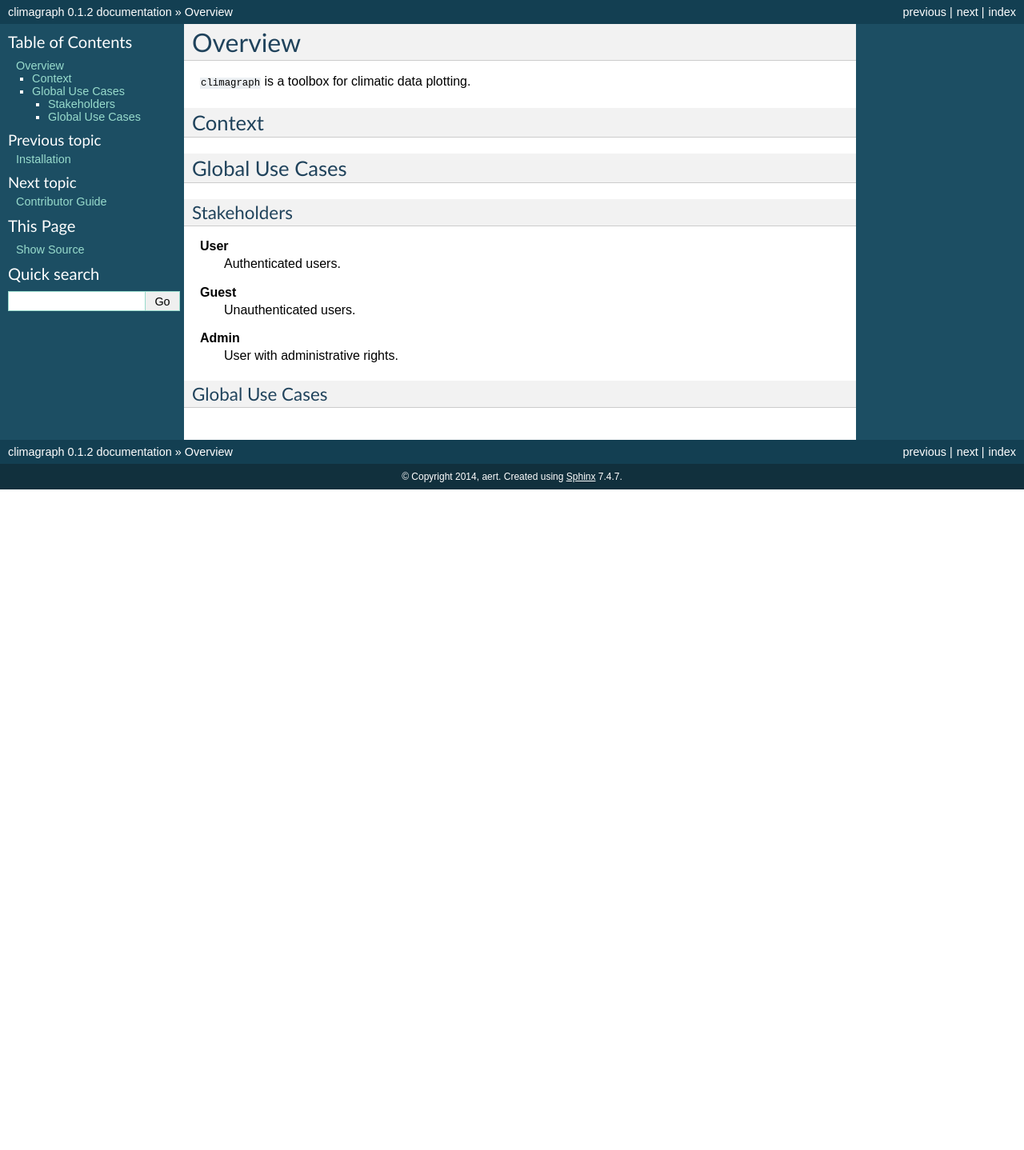
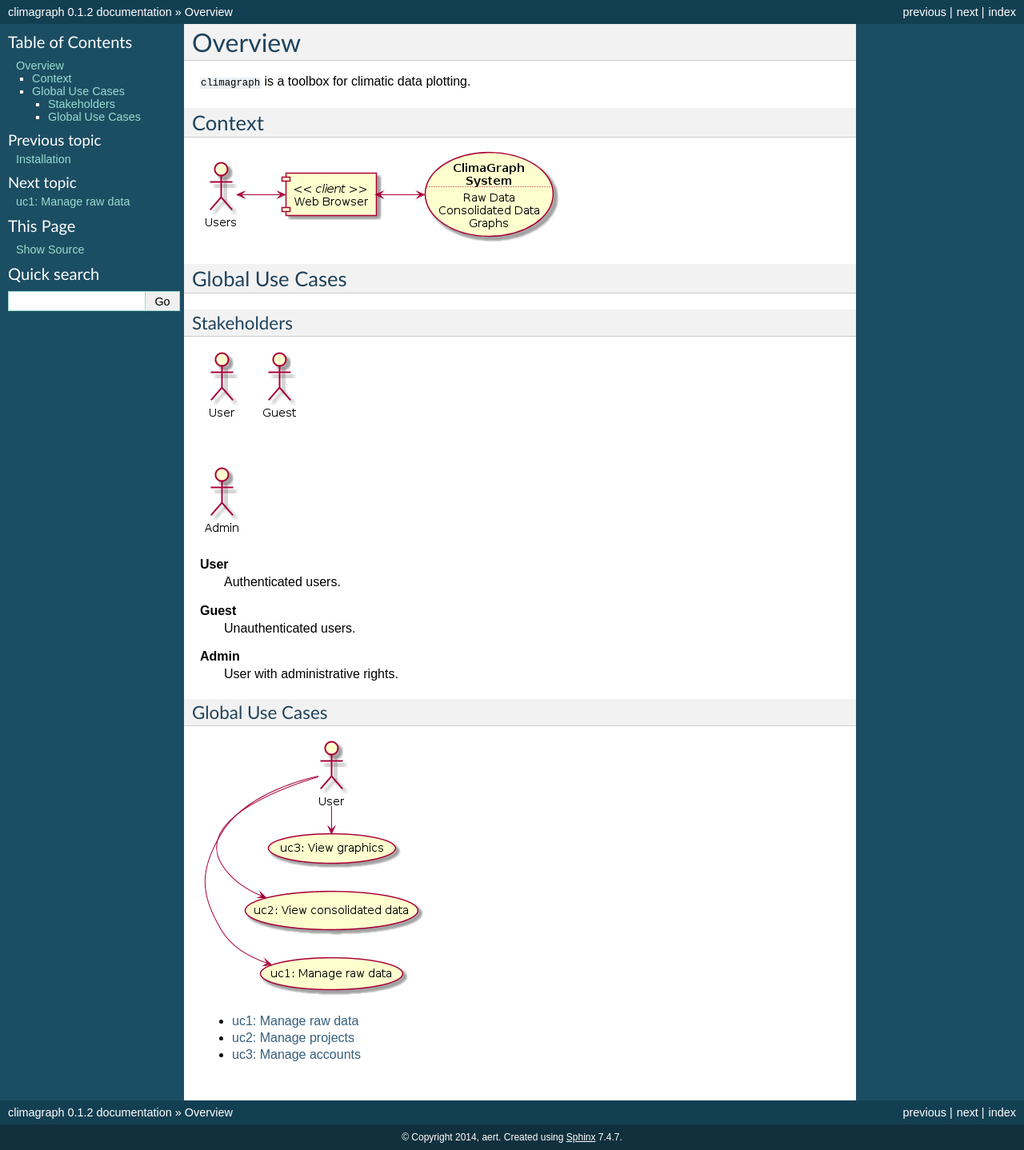
Before and after one commit to aert/aert-climagraph, a Sphinx documentation site: the page built from docs/features/overview.rst, in a window 1280 px wide. Shown: the whole page at 80% size. Built offline with Sphinx 7.4.7, drawn with Linux system fonts in a browser that asks for light colours; before the commit the page ends 900 px from its top, so only the background shows below that.

Commit message:
Add overview @docs

```diff
--- a/docs/features/overview.rst
+++ b/docs/features/overview.rst
@@ -7,17 +7,17 @@
 Context
 *******
 
-.. .. image:: /images/generated/features_overview_context.png
+.. image:: /images/generated/features_overview_context.png
 
 Global Use Cases
 ****************
 
-.. .. _actors:
+.. _actors:
 
 Stakeholders
 ------------
 
-.. .. image:: /images/generated/features_overview_stakeholders.png
+.. image:: /images/generated/features_overview_stakeholders.png
 
 **User**
     Authenticated users.
@@ -31,7 +31,11 @@
 Global Use Cases
 ----------------
 
-.. .. image:: /images/generated/features_overview_guc.png
+.. image:: /images/generated/features_overview_guc.png
 
 .. toctree::
    :maxdepth: 1
+
+   uc1_data_raw.rst
+   uc2_data_conso.rst
+   uc3_graphs.rst
--- /dev/null
+++ b/docs/features/uc2_data_conso.rst
@@ -0,0 +1,5 @@
+
+uc2: Manage projects
+====================
+
+.. .. image:: /images/generated/uc2_projects.png
--- /dev/null
+++ b/docs/features/uc3_graphs.rst
@@ -0,0 +1,5 @@
+
+uc3: Manage accounts
+====================
+
+.. .. image:: /images/generated/uc3_accounts.png
```
Also changed, not shown: docs/features/uc1_data_raw.rst (added, +14 -0 lines), docs/images/generated/features_overview_context.png (added), docs/images/generated/features_overview_guc.png (added), docs/images/generated/features_overview_stakeholders.png (added), 2 other files.
